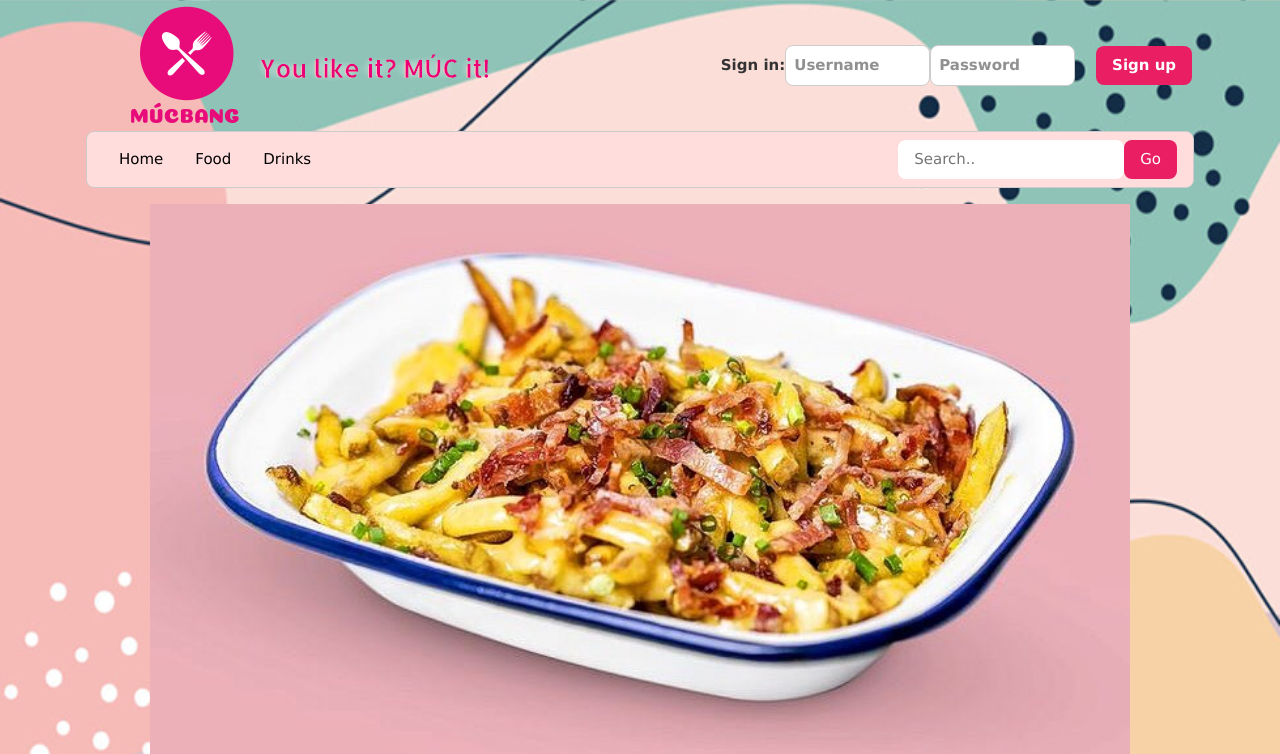
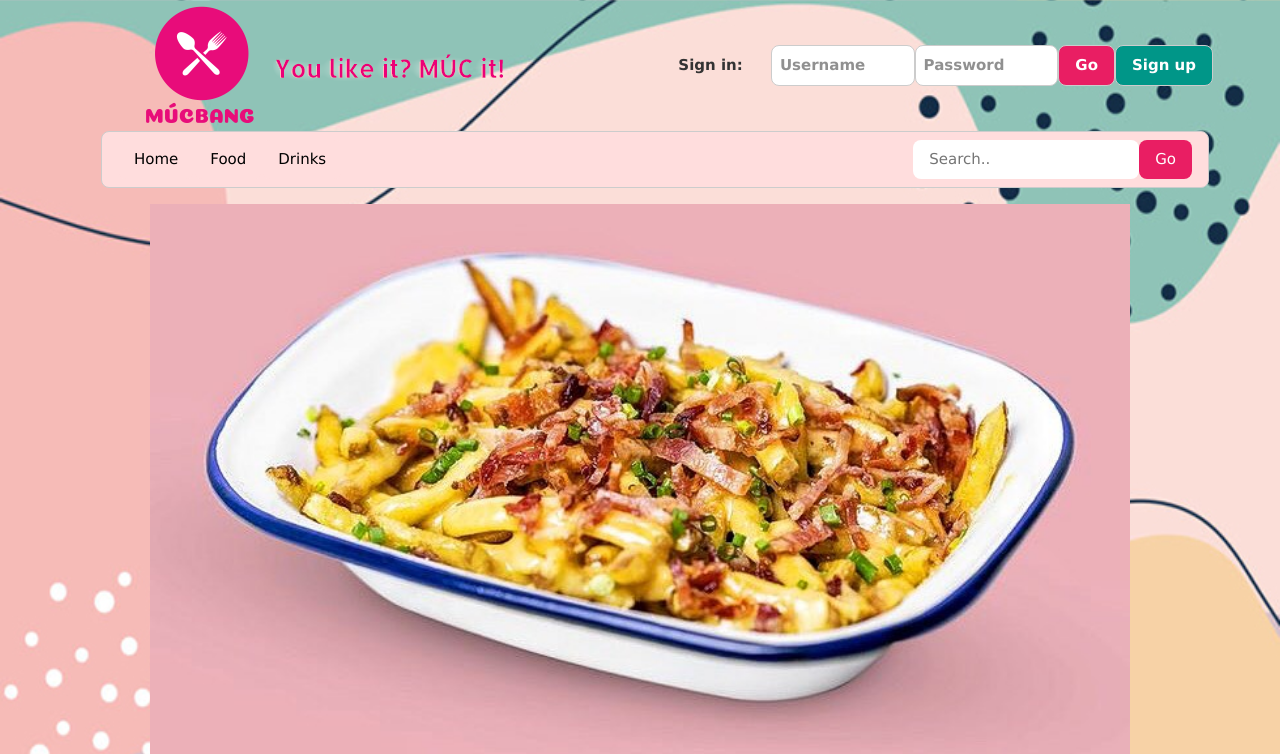
Before and after one commit to justhoaian/SentimentalAnalysisForProductRating, a PHP site: page / in a window 1280 px wide. Shown: the top 754 px of the page. Run offline with PHP 8.4, Linux system fonts and the light colour scheme; lists and menus that the app fills with data are empty.

Commit message:
Seperate mHeader.php from index.php

```diff
--- a/CSS/style.css
+++ b/CSS/style.css
@@ -226,7 +226,7 @@
 
 .formSearch button{
     border-radius: 100%;
-    font-weight:bold;
+    /* font-weight:bold; */
     font-family:"Palatino Linotype";
     color: #34495e;
 }
@@ -252,7 +252,7 @@
 
 .frmLogin input{
     border-radius: 5px;
-    font-weight:bold;
+    /* font-weight:bold; */
     font-family:"Palatino Linotype";
     color: #34495e;
 
--- a/index.php
+++ b/index.php
@@ -4,15 +4,12 @@
 <head>
     <meta charset="utf-8">
     <meta http-equiv="X-UA-Compatible" content="IE=edge">
-
     <meta name="viewport" content="width=device-width, initial-scale=1">
 
     <title>MÚCBANG</title>
 
     <link href="CSS/bootstrap.min.css" rel="stylesheet">
     <link rel="stylesheet" href="https://www.w3schools.com/w3css/4/w3.css">
-
-    <!-- Chau Huong -->
     <script src="JS/jquery.min.js"></script>
     <script src="JS/jquery.zoom.min.js"></script>
 
@@ -40,60 +37,17 @@
 
 <body>
     <div class="container">
-        <!--Header box-->
-        <div class="container">
-            <table>
-                <tr style = "width: 100%">
-                    <th>
-                        <img src="img/MucBanglogo.png" alt="image not found" class="logo">
-                        <img src="img/MucBangslogan.png" alt="image not found" class="logo">
-                    </th>
 
-                    <th>&nbsp&nbsp&nbsp&nbsp&nbsp&nbsp&nbsp&nbsp&nbsp&nbsp&nbsp&nbsp&nbsp&nbsp&nbsp&nbsp&nbsp&nbsp&nbsp&nbsp&nbsp&nbsp&nbsp&nbsp&nbsp&nbsp&nbsp&nbsp&nbsp&nbsp&nbsp&nbsp&nbsp&nbsp&nbsp&nbsp&nbsp&nbsp&nbsp&nbsp&nbsp&nbsp&nbsp</th>
-
-                    <th class ="w3-right-align">
-                        <th>Sign in:  </th>
-                        <th>
-                            <th>
-                                <input type="text" class="w3-bar-item w3-input w3-mobile w3-border w3-round-large" placeholder="Username" size=10>
-                            </th>
-                        </th>
-
-                        <th>
-                            <th>
-                                <input type="password" class="w3-bar-item w3-input w3-mobile w3-border w3-round-large" placeholder="Password" size=10>
-                            </th>
-                        </th>
-                    </th>
-
-                    <th class="w3-right-align">&nbsp&nbsp&nbsp&nbsp</th>
-
-                    <th>
-                        <button href="#" class="w3-bar-item w3-button w3-pink w3-mobile w3-right w3-round-large">Sign up</button>
-                    </th>
-                </tr>
-            </table>
-        </div>
-
-
-        <!--Nav bar-->
-        <div class="w3-container">
-            <div class="w3-bar w3-pale-red w3-border w3-padding w3-round-large">
-                <a href="#" class="w3-bar-item w3-button w3-mobile w3-round-large">Home</a>
-                <a href="#" class="w3-bar-item w3-button w3-mobile w3-round-large">Food</a>
-                <a href="#" class="w3-bar-item w3-button w3-mobile w3-round-large">Drinks</a>
-                <button href="#" class="w3-bar-item w3-button w3-pink w3-mobile w3-right w3-round-large">Go</button>
-                <input type="text" class="w3-bar-item w3-input w3-mobile w3-right w3-round-large" placeholder="Search..">
-            </div>
-        </div>
+        <!-- Header -->
+        <?php include ('modules/mHeader.php'); ?>
 
         <!-- Photo box -->
         <div class="w3-content w3-section" style="width:100%;">
-            <img class="mySlides " src="img/food1.jpg" style="width:100%; height:100%;">
-            <img class="mySlides " src="img/drink1.jpg" style="width:100%; height:100%;">
-            <img class="mySlides " src="img/food2.jpg" style="width:100%; height:100%;">
-            <img class="mySlides " src="img/drink2.jpg" style="width:100%; height:100%;">
-            <img class="mySlides " src="img/food3.jpg" style="width:100%; height:100%;">
+            <img class="photoSlides" src="img/food1.jpg" style="width:100%; height:100%;">
+            <img class="photoSlides" src="img/drink1.jpg" style="width:100%; height:100%;">
+            <img class="photoSlides" src="img/food2.jpg" style="width:100%; height:100%;">
+            <img class="photoSlides" src="img/drink2.jpg" style="width:100%; height:100%;">
+            <img class="photoSlides" src="img/food3.jpg" style="width:100%; height:100%;">
         </div>
 
         <!-- About us box -->
@@ -121,7 +75,7 @@
 
         function carousel() {
             var i;
-            var x = document.getElementsByClassName("mySlides");
+            var x = document.getElementsByClassName("photoSlides");
             for (i = 0; i < x.length; i++) {
                 x[i].style.display = "none";
             }
@@ -131,8 +85,5 @@
         setTimeout(carousel, 3000); // Change image every 3 seconds
         }
     </script>
-
-
 </body>
-
 </html>
--- /dev/null
+++ b/modules/mAccountLogin.php
@@ -0,0 +1,40 @@
+<table width="380" class="formLogin">
+    <form name="frmLogin" action="index.php?a=10" method="post" onsubmit="return CheckLogin()">
+    <th>Sign in:</th>
+        <th>
+            <th>
+                <input name="txtUS" type="text" id="txtUS" class="w3-bar-item w3-input w3-mobile w3-border w3-round-large" placeholder="Username" size=5>
+            </th>
+
+            <th>
+                <input name="txtPS" type="password"  id="txtPS" class="w3-bar-item w3-input w3-mobile w3-border w3-round-large" placeholder="Password" size=5>
+            </th>
+        </th>
+        <input type="submit" class="w3-bar-item w3-button w3-pink w3-mobile w3-border w3-right w3-round-large" value="Go">
+    </form>
+
+
+</table>
+<script type="text/javascript">
+    function CheckLogin()
+    {
+        var control = document.getElementById("txtUS");
+        if(control.value =="")
+        {
+            control.focus();
+            alert("User name is not null");
+            return false;
+        }
+
+        control = document.getElementById("txtPS");
+        if(control.value == "")
+        {
+            control.focus();
+            alert("Password is not null");
+            return false;
+        }
+
+        return true;
+    }
+
+</script>
--- /dev/null
+++ b/modules/mAccountSignUp.php
@@ -0,0 +1 @@
+<th class ="w3-right-align"><button href="index.php?a=8" class="w3-bar-item w3-button w3-teal w3-mobile w3-border w3-right w3-round-large">Sign up</button></th>
--- a/modules/mHeader.php
+++ b/modules/mHeader.php
@@ -0,0 +1,41 @@
+<div class="container">
+    <!--Header box-->
+    <div class="container">
+        <table>
+            <tr style = "width: 100%">
+                <th>
+                    <img src="img/MucBanglogo.png" alt="image not found" class="logo">
+                    <img src="img/MucBangslogan.png" alt="image not found" class="logo">
+                </th>
+
+                <th>&nbsp&nbsp&nbsp&nbsp&nbsp&nbsp&nbsp&nbsp&nbsp&nbsp&nbsp&nbsp&nbsp&nbsp&nbsp&nbsp&nbsp&nbsp&nbsp&nbsp&nbsp&nbsp&nbsp&nbsp&nbsp&nbsp&nbsp&nbsp&nbsp&nbsp&nbsp&nbsp</th>
+
+                <th class ="w3-right-align">
+                    <?php
+                    if(isset($_SESSION['account_id']))
+                    {
+                        include ("modules/mAccountInfor.php");
+                    }
+                    else
+                    {
+                        include ("modules/mAccountLogin.php");
+                        include ("modules/mAccountSignUp.php");
+                    }
+                    ?>
+                </th>
+            </tr>
+        </table>
+    </div>
+
+
+    <!--Nav bar-->
+    <div class="w3-container">
+        <div class="w3-bar w3-pale-red w3-border w3-padding w3-round-large">
+            <a href="#" class="w3-bar-item w3-button w3-mobile w3-round-large">Home</a>
+            <a href="#" class="w3-bar-item w3-button w3-mobile w3-round-large">Food</a>
+            <a href="#" class="w3-bar-item w3-button w3-mobile w3-round-large">Drinks</a>
+            <button href="#" class="w3-bar-item w3-button w3-pink w3-mobile w3-right w3-round-large">Go</button>
+            <input type="text" class="w3-bar-item w3-input w3-mobile w3-right w3-round-large" placeholder="Search..">
+        </div>
+    </div>
+</div>
```
Also changed, not shown: modules/mAccountInfor.php (added, +10 -0 lines).
